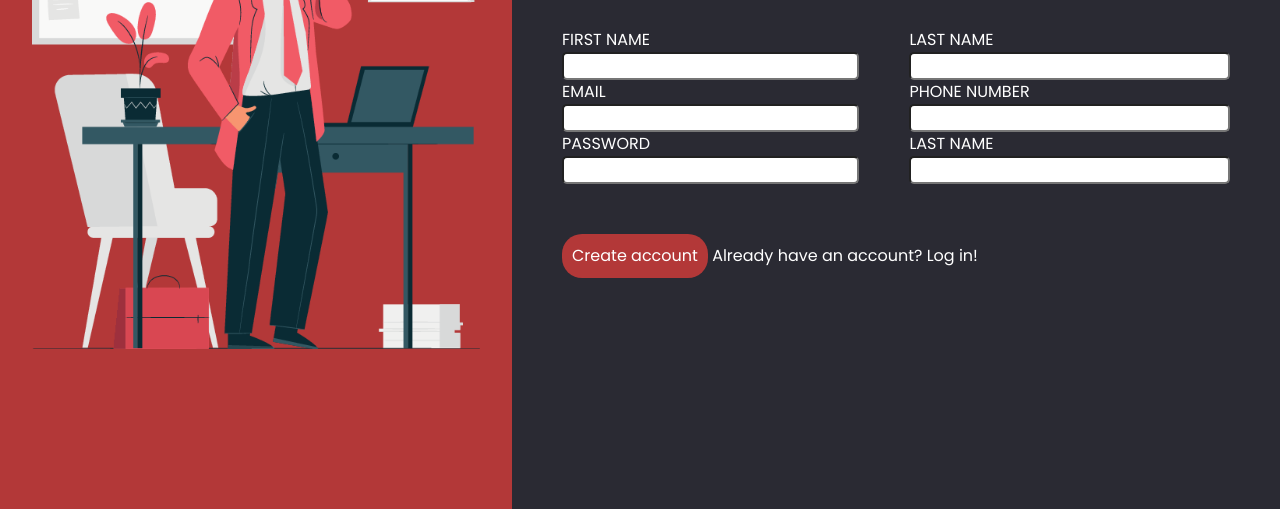
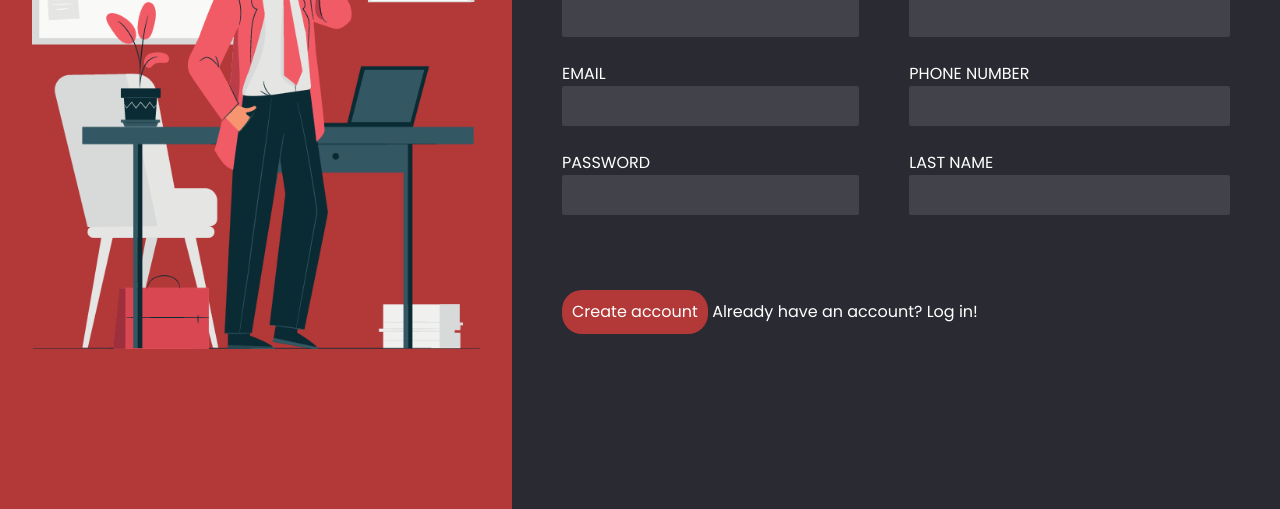
Before and after one commit to brexus/sign-up-form, a plain HTML site: page index.html in a window 1280 px wide. Shown: the part 291-800 px from the top of the page. Drawn offline with nearby package versions, Linux system fonts and the light colour scheme.

Commit message:
add style to input, label

```diff
--- a/css/style.css
+++ b/css/style.css
@@ -3,6 +3,7 @@
 :root {
     --primary-color: rgb(179, 56, 56);
     --secondary-color: rgb(42, 42, 51);
+    --secondary-lighten-color: rgb(66, 66, 75);
 }
 
 * {
@@ -66,12 +67,23 @@ main {
     margin-bottom: 50px;
 }
 
-.form-container > label, .form-container > input {
+label, input {
     width: 100%;
+}
+
+input {
+    height: 40px;
+    background-color: var(--secondary-lighten-color);
+    border: 0;
+    border-radius: 2px;
 }
 
 .mb-50 {
     margin-bottom: 50px;
+}
+
+.mb-25 {
+    margin-bottom: 25px;
 }
 
 .mr-25 {
@@ -96,7 +108,6 @@ main {
     padding: 10px;
 }
 
-input {
-    border-radius: 5px;
-    /* border: 2px solid var(--primary-color); */
+.btn:hover {
+    /* background-color: rgb(var(--primary-color)); */
 }
```
